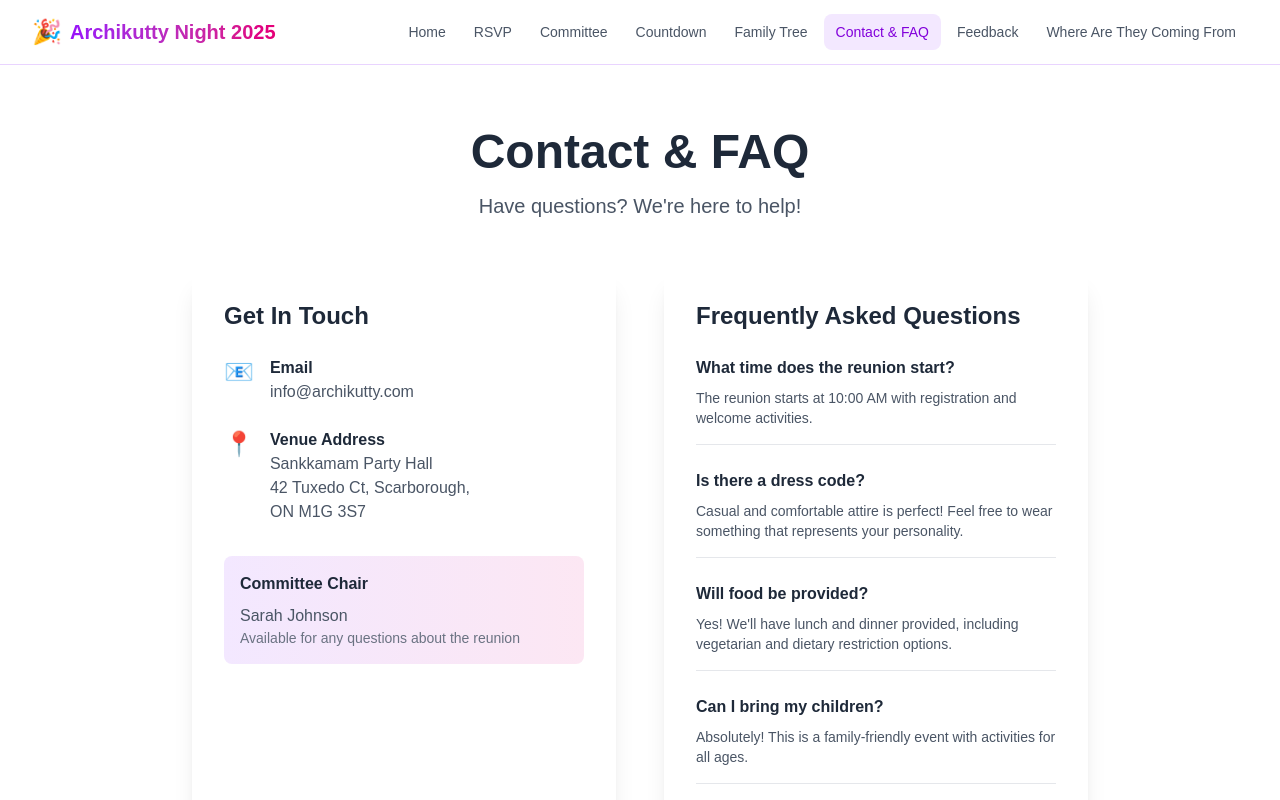
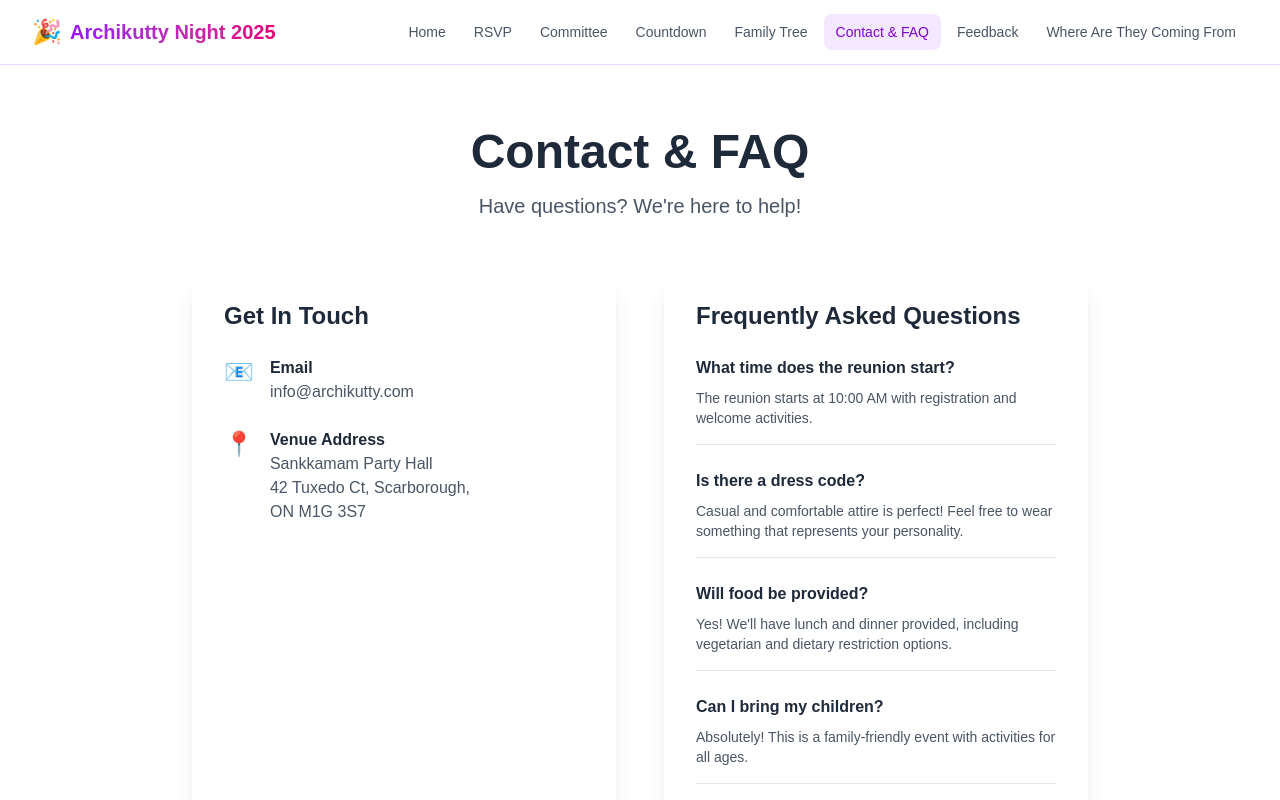
Before and after one commit to JeffinWithYa/archikutty-night-site, a Next.js app: page /contact in a window 1280 px wide. Shown: the top 800 px of the page. Built offline with nearby package versions, Linux system fonts and the light colour scheme.

Commit message:
Remove Committee Chair section from contact page

```diff
--- a/src/app/contact/page.tsx
+++ b/src/app/contact/page.tsx
@@ -58,12 +58,6 @@ export default function ContactPage() {
                                 </div>
                             </div>
                         </div>
-
-                        <div className="mt-8 p-4 bg-gradient-to-r from-purple-100 to-pink-100 rounded-lg">
-                            <h3 className="font-semibold text-gray-800 mb-2">Committee Chair</h3>
-                            <p className="text-gray-600">Sarah Johnson</p>
-                            <p className="text-sm text-gray-500">Available for any questions about the reunion</p>
-                        </div>
                     </div>
 
                     {/* FAQ Section */}
```
